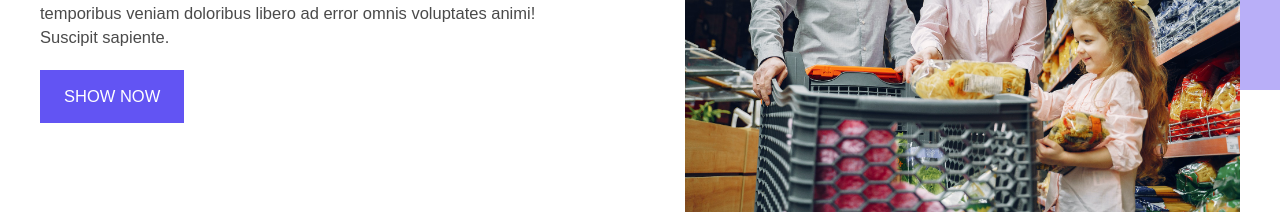
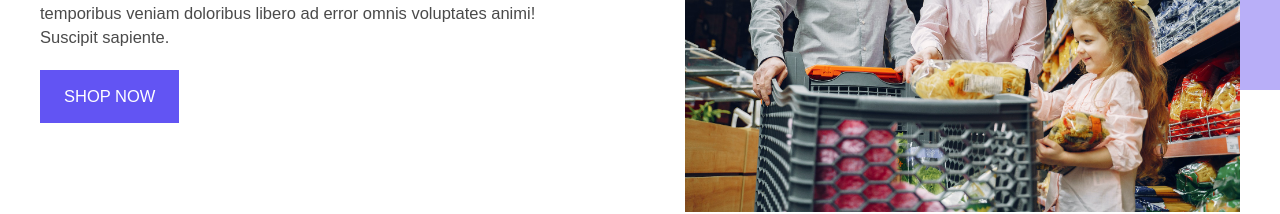
Before and after one commit to jtr-code/ReactEcommerce, a React (Create React App) app: page / in a window 1280 px wide. Shown: the part 378-592 px from the top of the page. Built offline with nearby package versions, Linux system fonts and the light colour scheme.

Commit message:
button name updates

```diff
--- a/src/Components/HeroSection.js
+++ b/src/Components/HeroSection.js
@@ -18,7 +18,7 @@ const HeroSection = ({ myData }) => {
               animi! Suscipit sapiente.
             </p>
             <NavLink to="#">
-              <Button>show now</Button>
+              <Button>shop now</Button>
             </NavLink>
           </div>
           {/* our homepage image  */}
```
